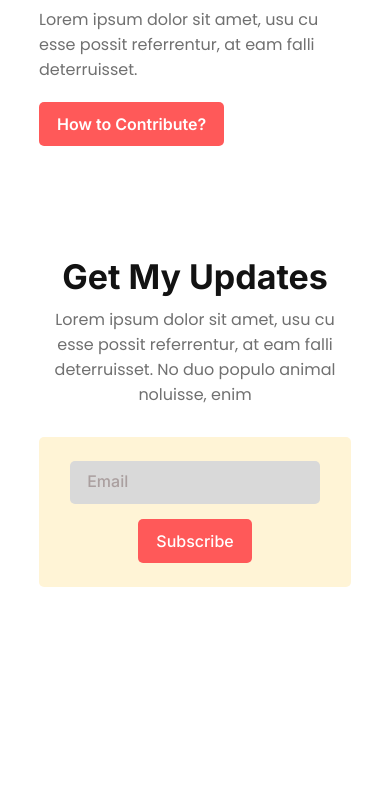
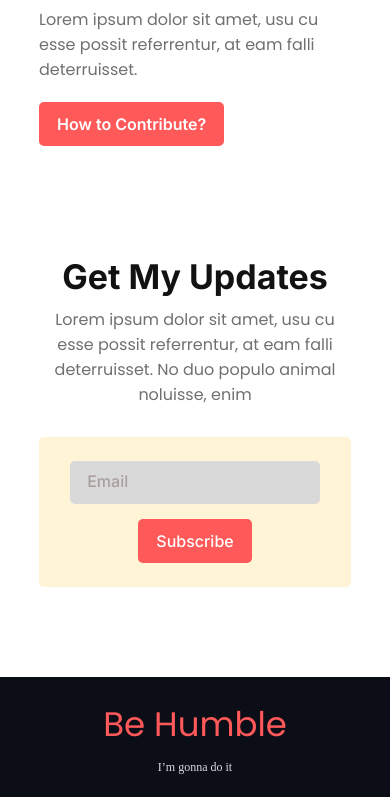
Before and after one commit to shahedul-alam/donate-today, a plain HTML site: page index.html in a window 390 px wide. Shown: the part 3955-4752 px from the top of the page. Before the commit the page ends 4672 px from the top, so only its background shows below. Drawn offline with Linux system fonts and the light colour scheme.

Commit message:
footer section added

```diff
--- a/index.html
+++ b/index.html
@@ -84,6 +84,11 @@
             </div>
         </section>
     </main>
-    <footer></footer>
+    <footer>
+        <div class="footer-content">
+            <h2>Be Humble</h2>
+            <p>I’m gonna do it</p>
+        </div>
+    </footer>
 </body>
 </html>
--- a/style.css
+++ b/style.css
@@ -322,6 +322,31 @@ input[type="number"]::placeholder {
     cursor: pointer;
 }
 
+/* Footer Section */
+footer {
+    width: 100vw;
+    height: 180px;
+    background: rgb(11, 13, 23);
+    display: flex;
+    justify-content: center;
+    align-items: center;
+}
+footer > .footer-content > h2 {
+    color: rgb(255, 89, 89);
+    font-family: Poppins;
+    font-size: 3.6rem;
+    font-weight: 400;
+    text-align: center;
+    margin-bottom: 20px;
+}
+footer > .footer-content > p {
+    color: rgb(217, 219, 225);
+    font-family: Manrope;
+    font-size: 1.4rem;
+    font-weight: 400;
+    text-align: center;
+}
+
 
 
 
@@ -440,6 +465,7 @@ input[type="number"]::placeholder {
     }
     .update {
         width: 80%;
+        margin-bottom: 90px;
     }
     .update-content {
         margin-bottom: 30px;
@@ -470,5 +496,15 @@ input[type="number"]::placeholder {
         font-size: 1.6rem;
         border-radius: 5px;
     }
+    footer {
+        height: 120px;
+    }
+    footer > .footer-content > h2 {
+        font-size: 3.4rem;
+        margin-bottom: 10px;
+    }
+    footer > .footer-content > p {
+        font-size: 1.2rem;
+    }
 
 }
```
